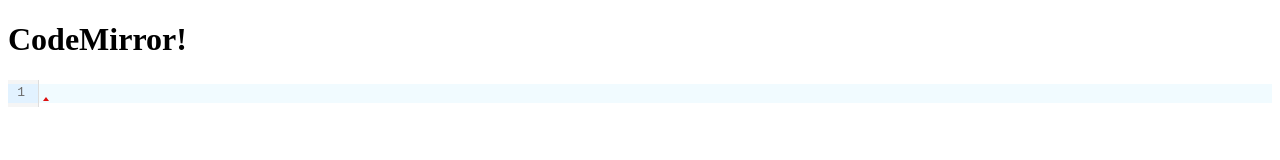
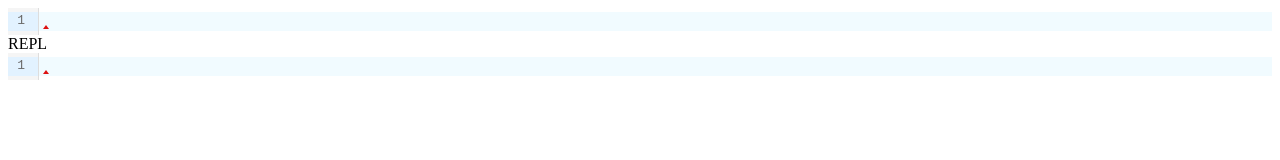
Before and after one commit to marklemay/ddynamic-web, a website with bundled scripts: page whatev.html in a window 1280 px wide. Built offline with nearby package versions, Linux system fonts and the light colour scheme.

Commit message:
2 editors in doc

```diff
--- a/editor.ts
+++ b/editor.ts
@@ -20,11 +20,20 @@
   return diagnostics
 })
 
-let editor = new EditorView({
+new EditorView({
   extensions: [basicSetup,
   //javascript(),
   //EXAMPLE(),
   regexpLinter
   ],
-  parent: document.body
+  parent: document.querySelector("#mainEditor")
 })
+
+new EditorView({
+  extensions: [basicSetup,
+  //javascript(),
+  //EXAMPLE(),
+  regexpLinter
+  ],
+  parent: document.querySelector("#replEditor")
+})
--- a/whatev.html
+++ b/whatev.html
@@ -1,4 +1,9 @@
 <!doctype html>
 <meta charset=utf8>
-<h1>CodeMirror!</h1>
+<body>
+<!-- <h1>CodeMirror!</h1> -->
+<div id="mainEditor"></div>
+REPL
+<div id="replEditor"></div>
 <script src="editor.bundle.js"></script>
+</body>
```
